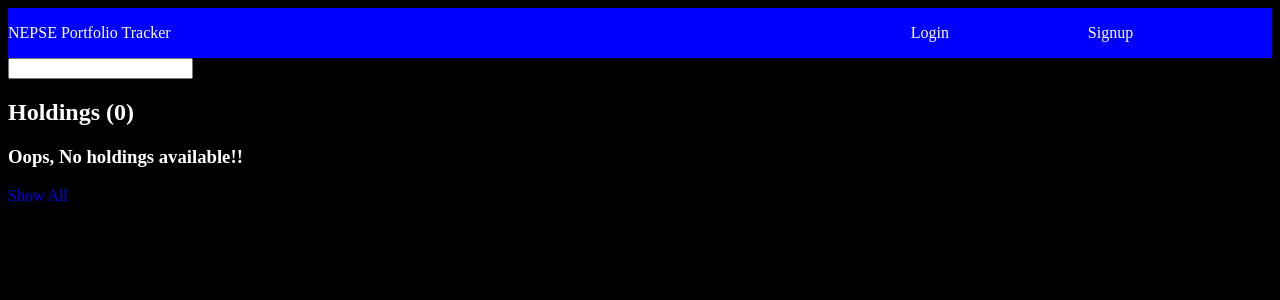
After one commit to bixash/NEPSE-Stock-Portfolio-Tracker, a Python web app: template resources/templates/holdings.html in a window 1280 px wide. The commit adds this page. Shown: the top 300 px of the page. Run offline with Jinja, Linux system fonts and the light colour scheme; the template is opened without the code that fills it, so the values that code supplies are empty.

Commit message:
holdings

```diff
--- a/main.py
+++ b/main.py
@@ -5,7 +5,7 @@ from fastapi import FastAPI, Request
 from starlette.middleware.cors import CORSMiddleware
 from starlette.middleware.sessions import SessionMiddleware
 
-from portfoliotracker.api import auth_router, transaction_router, upload_router, portfolio_router, company_router, prices_router
+from portfoliotracker.api import auth_router, stock_router, transaction_router, upload_router, portfolio_router, company_router, holdings_router
 from portfoliotracker.entities import BaseResponse
 from fastapi.templating import Jinja2Templates
 from fastapi.responses import HTMLResponse
@@ -47,7 +47,8 @@ app.include_router(upload_router.router)
 app.include_router(transaction_router.router)
 app.include_router(portfolio_router.router)
 app.include_router(company_router.router)
-app.include_router(prices_router.router)
+app.include_router(stock_router.router)
+app.include_router(holdings_router.router)
 
 if __name__ == "__main__":
     uvicorn.run(app, host="127.0.0.1", port=8000, reload  = True)
--- a/portfoliotracker/api/portfolio_router.py
+++ b/portfoliotracker/api/portfolio_router.py
@@ -66,4 +66,4 @@ def portfolio(request: Request):
 
 
 
-    return templates.TemplateResponse("portfolio.html", { "request": request,  "recent_transactions": recent_transactions.result,"username": user.username, "transactions": holdings.result,})
+    return templates.TemplateResponse("portfolio.html", { "request": request,  "recent_transactions": recent_transactions.result,"username": user.username, "holdings": holdings.result,})
--- a/resources/templates/base.html
+++ b/resources/templates/base.html
@@ -15,7 +15,8 @@
         <a class="navbar-logo" href="http://" target="#"> NEPSE Portfolio Tracker</a>
         <ul>
         {% if request.session["token"]%}
-          <li class="menu-item"><a href="/portfolio"> Home </a> </li>
+          <li class="menu-item"><a href="/portfolio"> Dashboard </a> </li>
+          <li class="menu-item"><a href="/holdings"> Holdings </a> </li>
           <li class="menu-item"><a href="/stock-prices">Stock Prices </a> </li>
           <li class="menu-item"> <a href="/upload">Upload</a> </li>
           <li class="menu-item"><a href="/all_transactions"> History </a> </li>
--- /dev/null
+++ b/resources/templates/holdings.html
@@ -0,0 +1,70 @@
+{% extends "base.html" %}
+ {% block title %} Dashboard {% endblock %}
+ {% block cssLink%}<link href="../static/css/portfolio.css" rel="stylesheet" /> {% endblock %}
+ {% block content %}
+
+
+ <div class="company-search">
+  <form method="post">
+    <input type="text" name="company" id="company">
+  </form>
+  <div id="result"></div>
+
+ </div>
+
+
+  <div class="holdings-section">
+
+    <h2> Holdings ({{ holdings|length }})</h2>
+
+    {% if not holdings%}
+    {{ msg }}
+    <h3>Oops, No holdings available!!</h3>
+
+
+    {% else %}
+
+    <table>
+      {{ msg }}
+      <tr>
+        <th>SN</th>
+        <th>Scrip</th>
+        <th>Balance</th>
+        <th>Previous closing</th>
+        <th>Points change</th>
+        <th>Percent change</th>
+        <th>Closing Price</th>
+      </tr>
+
+
+
+      {% for row in holdings%}
+
+      <tr class="portfolio-item">
+        <td>{{ loop.index }}</td>
+        <td>{{row['stockSymbol']}}</a></td>
+        <td>{{row['balance']}}</td>
+        <td>{{row['previous_price']}}</td>
+        <td>{{row['difference_rs']}}</td>
+        <td>{{row['percent_change']}}</td>
+        <td>{{row['closing_price']}}</td>
+
+      </tr>
+      {% endfor %}
+
+
+
+
+
+    </table>
+
+    {% endif %}
+
+
+  </div>
+
+    <a href="/all_transactions/">Show All</a>
+  </div>
+  </section>
+
+{% endblock %}
```
Also changed, not shown: portfoliotracker/api/holdings_router.py (added, +31 -0 lines), resources/templates/portfolio.html (+1 -48 lines), portfoliotracker/api/stock_router.py (renamed from portfoliotracker/api/prices_router.py).
